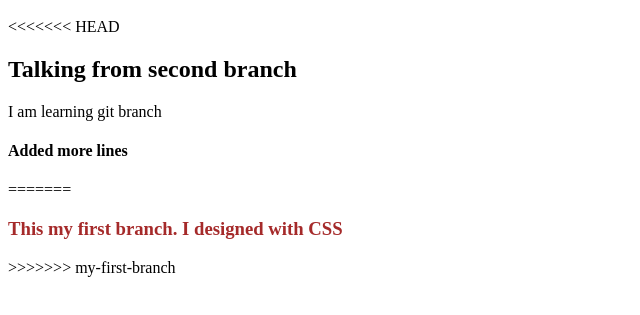
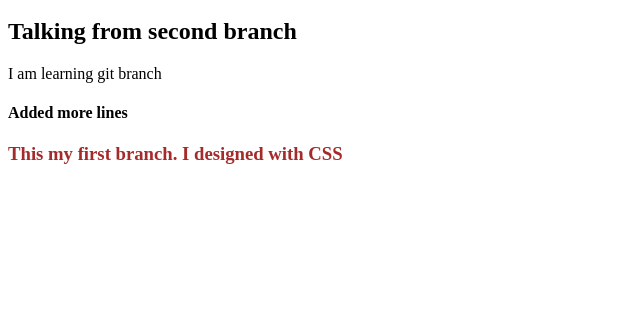
Before and after one commit to hasanfuad/Module3, a plain HTML site: page index.html in a window 1280 px wide. Shown: the part 313-628 px from the top of the page, without its empty margins (0-640 px from the left). Drawn offline with Linux system fonts and the light colour scheme.

Commit message:
commit to master

```diff
--- a/index.html
+++ b/index.html
@@ -15,13 +15,10 @@
         <h4>Extra Line</h4>
         <small>What should i write?</small>
         <h1>added a new line</h1>
-<<<<<<< HEAD
         <h2>Talking from second branch</h2>
         <p>I am learning git branch</p>
         <h4>Added more lines</h4>
-=======
         <h3 style="color: brown;">This my first branch. I designed with CSS</h3>
->>>>>>> my-first-branch
     </div>
 
 </body>
```
